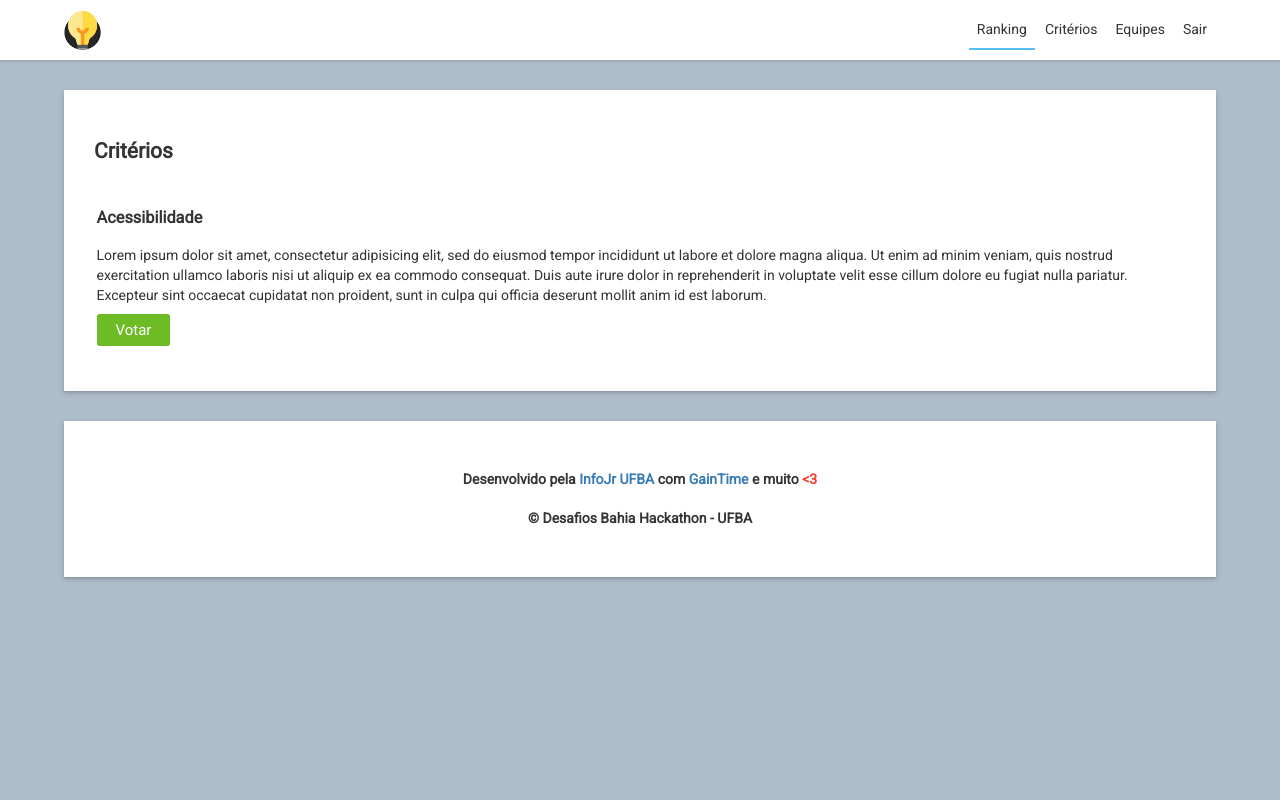
After one commit to jprodrigues70/hackathon-vote, a PHP site: page /criteria in a window 1280 px wide. The commit adds this page. Run offline with PHP 8.4, Linux system fonts and the light colour scheme.

Commit message:
Adiciona página de critérios e footer

```diff
--- a/assets/css/hackathon.min.css
+++ b/assets/css/hackathon.min.css
@@ -1,2 +1,2 @@
-.card{cursor:pointer;padding:15px;box-shadow:0 2px 2px 0 rgba(0,0,0,0.14),0 1px 5px 0 rgba(0,0,0,0.12),0 3px 1px -2px rgba(0,0,0,0.2);border-radius:3px;width:24%;transition:all .2s}.card:hover{background-color:#fee88e}@media (max-width: 768px){.card{width:100%}}.gt-modal{position:absolute;width:100%;height:100%;left:0;top:0;background:rgba(0,0,0,0.7);margin:0;z-index:10;display:none}.gt-modal .modal{width:80%;max-width:500px;padding:30px;background-color:#FFF;margin:0 auto;position:relative;top:80px}.gt-modal .modal-close{font-size:35px;position:absolute;top:15px;right:14px;z-index:15;background-color:#FFF;border:none;transition:all .2s;line-height:1}.gt-modal .modal-close:hover{color:#AAA}.gt-form input[type="range"]{margin:5px 0;vertical-align:middle;width:calc(100% - 50px)}.panel{background:#F0F0F0}.login-card{margin:0 auto !important;position:relative;top:20%}.login-card img{max-width:80%}td>img{vertical-align:middle;padding:3px}.gold{filter:brightness(110%) saturate(130%)}.silver{filter:grayscale(100%) brightness(110%)}.bronze{filter:sepia(100%) invert(30%) brightness(110%)}.full{width:100%}
+.card{cursor:pointer;padding:15px;box-shadow:0 2px 2px 0 rgba(0,0,0,0.14),0 1px 5px 0 rgba(0,0,0,0.12),0 3px 1px -2px rgba(0,0,0,0.2);border-radius:3px;width:24%;transition:all .2s}.card:hover{background-color:#fee88e}@media (max-width: 768px){.card{width:100%}}.gt-modal{position:absolute;width:100%;height:100%;left:0;top:0;background:rgba(0,0,0,0.7);margin:0;z-index:10;display:none}.gt-modal .modal{width:80%;max-width:500px;padding:30px;background-color:#FFF;margin:0 auto;position:relative;top:80px;border-radius:3px}.gt-modal .modal-close{font-size:35px;position:absolute;top:15px;right:14px;z-index:15;background-color:#FFF;border:none;transition:all .2s;line-height:1}.gt-modal .modal-close:hover{color:#AAA}.gt-form input[type="range"]{margin:5px 0;vertical-align:middle;width:calc(100% - 50px)}.panel{background:#F0F0F0}.login-card{margin:0 auto !important;position:relative;top:20%}.login-card img{max-width:80%}td>img{vertical-align:middle;padding:3px}.gold{filter:brightness(110%) saturate(130%)}.silver{filter:grayscale(100%) brightness(110%)}.bronze{filter:sepia(100%) invert(30%) brightness(110%)}.full{width:100%}
 /*# sourceMappingURL=hackathon.min.css.map */
--- /dev/null
+++ b/criteria.php
@@ -0,0 +1,48 @@
+<!DOCTYPE html>
+<html>
+  <head>
+    <?php include_once('includes/_head.inc') ?>
+  </head>
+  <body>
+    <?php include_once('includes/_header.inc') ?>
+    <section class="container">
+      <h1>Critérios</h1>
+      <div class="content-align">
+          <!-- start first criteria -->
+          <div>
+              <h3>Acessibilidade</h3>
+
+              <p>Lorem ipsum dolor sit amet, consectetur adipisicing elit, sed do eiusmod
+              tempor incididunt ut labore et dolore magna aliqua. Ut enim ad minim veniam,
+              quis nostrud exercitation ullamco laboris nisi ut aliquip ex ea commodo
+              consequat. Duis aute irure dolor in reprehenderit in voluptate velit esse
+              cillum dolore eu fugiat nulla pariatur. Excepteur sint occaecat cupidatat non
+              proident, sunt in culpa qui officia deserunt mollit anim id est laborum.</p>
+
+              <span class="btn success" data-modal="criteria1">Votar</span>
+          </div>
+          <div class="gt-modal">
+              <div id="criteria1" class="modal">
+                  <button class="modal-close" type="button" name="button">×</button>
+                  <div class="modal-header">
+                      <h1>Acessibilidade</h1>
+                  </div>
+                  <div class="modal-body">
+                      <form class="gt-form text-center" action="index.html" method="post">
+                          <label class="text-left" for="e1">Equipe 1</label>
+                          <input data-mirror="e1" type="range" name="grade[]" min="2" max="10" oninput="">
+                          <span id="e1" class="tag info">10</span>
+                          <button class="btn success full" type="submit" name="action" value="store">VOTAR</button>
+                      </form>
+                  </div>
+              </div>
+          </div>
+          <!-- end first criteria -->
+      </div>
+    </section>
+
+    <?php include_once('includes/_footer.inc') ?>
+    <script type="text/javascript" src="bower_components/gaintime/js/gaintime.min.js"></script>
+    <script type="text/javascript" src="assets/js/hackathon.js"></script>
+  </body>
+</html>
--- /dev/null
+++ b/includes/_footer.inc
@@ -0,0 +1,4 @@
+	<section class="container text-center">
+      <h4>Desenvolvido pela <a href="//infojr.com.br">InfoJr UFBA</a> com <a href="//gaintime.github.io">GainTime</a> e muito <span style="color: #f53c2c">&lt;3</span></h4>
+      <h4>© Desafios Bahia Hackathon - UFBA</h4>
+    </section>
--- a/includes/_header.inc
+++ b/includes/_header.inc
@@ -8,8 +8,9 @@
       <nav>
         <ul>
           <a href="index"><li class="active">Ranking</li></a>
-          <a href="criterios"><li>Critérios</li></a>
+          <a href="criteria"><li>Critérios</li></a>
           <a href="teams"><li>Equipes</li></a>
+          <a href="logout"><li>Sair</li></a>
         </ul>
       </nav>
     </header>
--- a/sass/components/_modal.sass
+++ b/sass/components/_modal.sass
@@ -17,6 +17,7 @@
         margin: 0 auto
         position: relative
         top: 80px
+        border-radius: 3px
         &-close
             font-size: 35px
             position: absolute
```
Also changed, not shown: assets/js/hackathon.js (added, +34 -0 lines), teams.php (+2 -36 lines).
